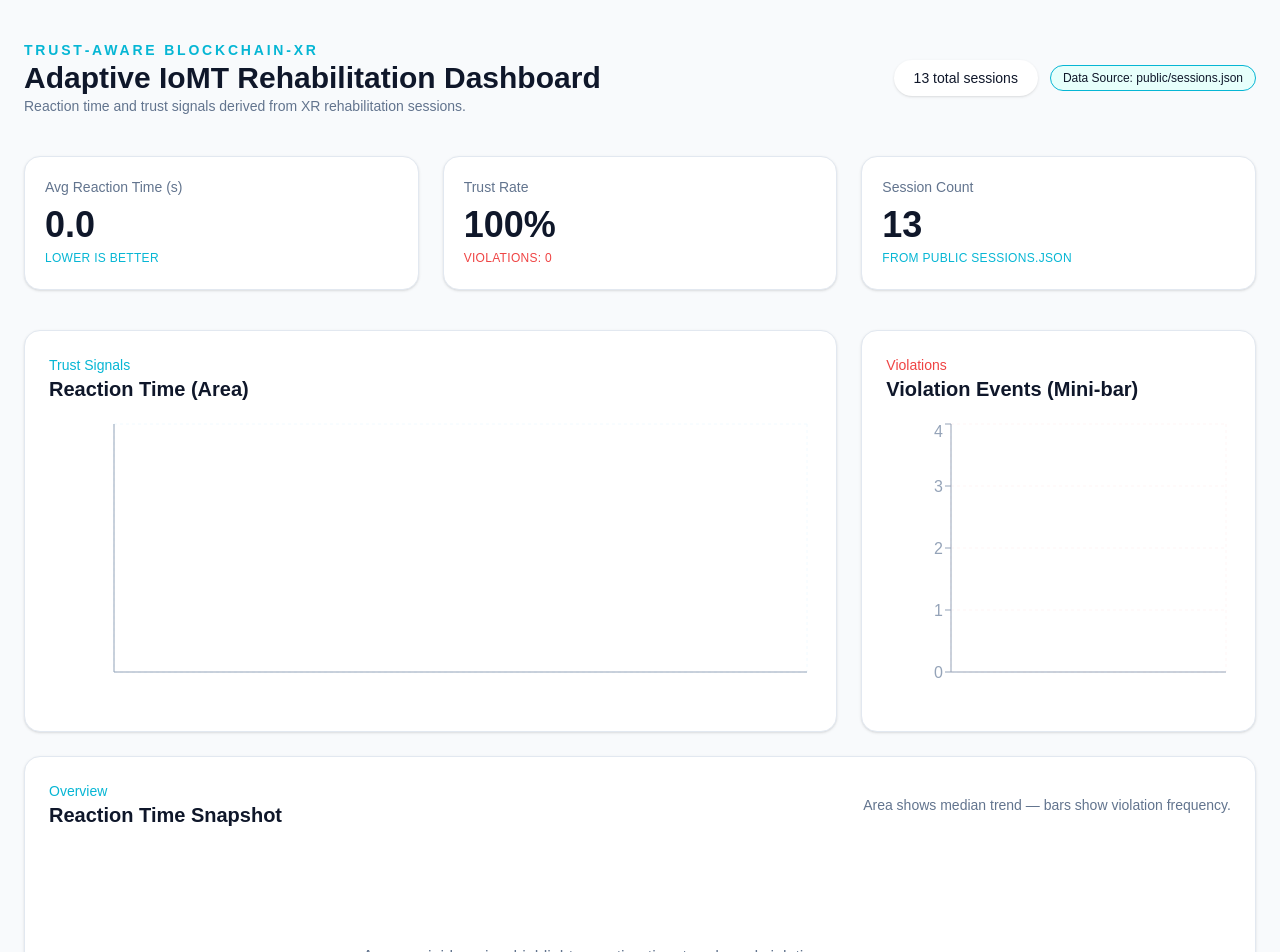
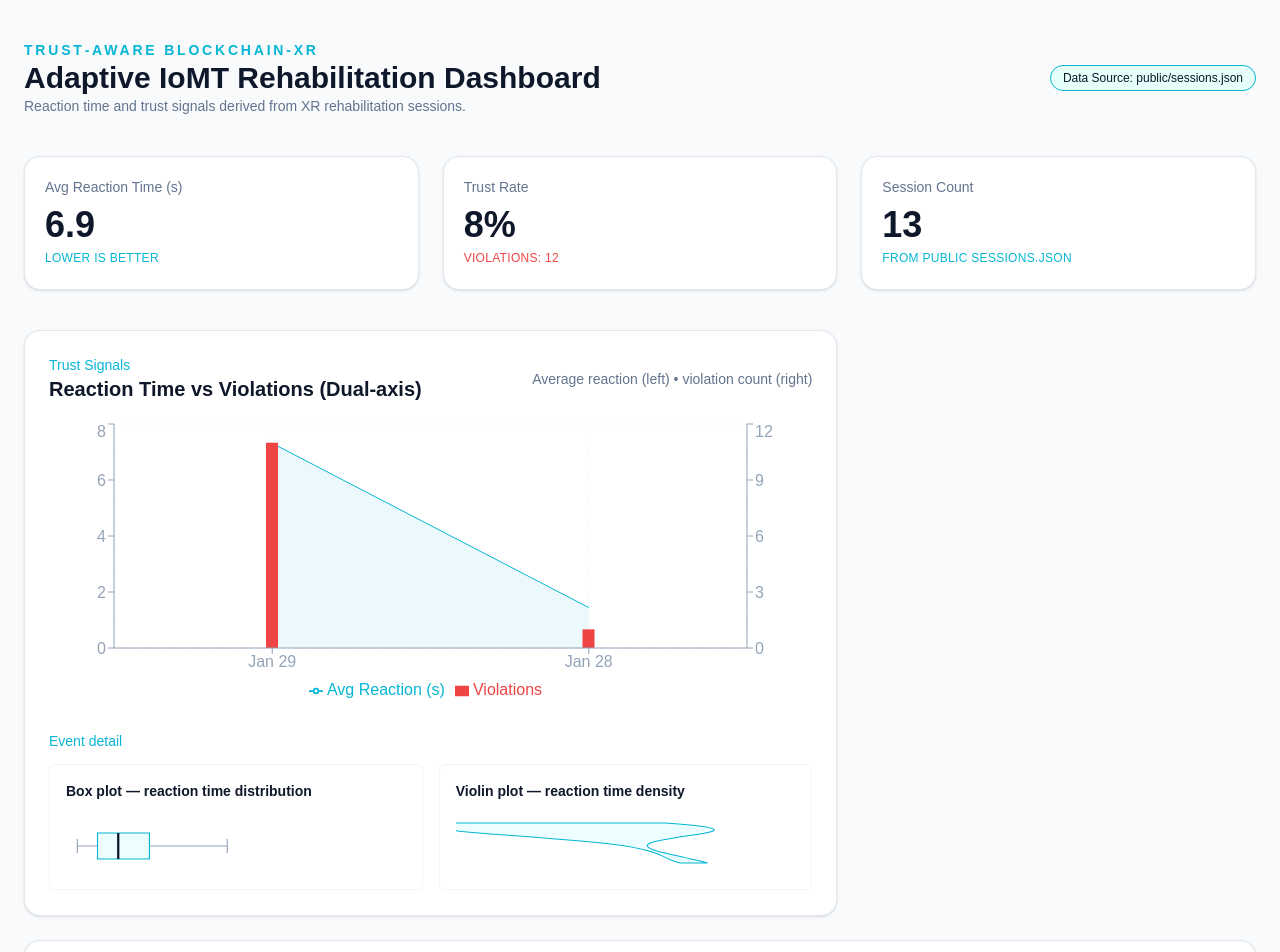
Before and after one commit to Quddos/Blockchain_XR_IoMT, a Next.js app: page /dashboard in a window 1280 px wide. Shown: the top 952 px of the page. Built offline with nearby package versions, Linux system fonts and the light colour scheme.

Commit message:
Refactor DashboardPage and TrendCharts components to enhance session data handling, improve type safety, and implement dual-axis charting for reaction time and violations

```diff
--- a/app/dashboard/page.tsx
+++ b/app/dashboard/page.tsx
@@ -26,7 +26,7 @@ const formatDate = (raw: string) => {
 
 export default async function DashboardPage() {
   // Load sessions: prefer server-side direct file read (fast & reliable), fallback to API fetch
-  let payload: { sessions?: unknown[] } = { sessions: [] };
+  const payload: { sessions?: unknown[] } = { sessions: [] };
   try {
     // Try to read directly from the bundled public JSON file (server-side)
     const fs = await import("fs/promises");
@@ -59,8 +59,24 @@ export default async function DashboardPage() {
     }
   }
 
-  const sessions: { id: number; hash?: string; reaction_time: number; violated: boolean; date: string }[] =
-    (payload.sessions as any[]) || [];
+// Normalize sessions so each item has top-level fields expected by the UI
+  const rawSessions = (payload.sessions as unknown[]) || [];
+  const sessions: { id: number; hash?: string | null; reaction_time: number; violated: boolean; date: string }[] = rawSessions.map((entry, idx) => {
+    const e = entry && typeof entry === "object" ? (entry as Record<string, unknown>) : {};
+    const evt = e.event && typeof e.event === "object" ? (e.event as Record<string, unknown>) : e;
+    const get = (obj: Record<string, unknown>, keys: string[]) => {
+      for (const k of keys) if (k in obj && obj[k] != null) return obj[k];
+      return undefined;
+    };
+
+    return {
+      id: (get(e, ["id"]) as number) ?? idx + 1,
+      hash: (get(e, ["hash", "block_hash"]) as string) ?? null,
+      reaction_time: Number(get(evt as Record<string, unknown>, ["reaction_time", "reaction"]) ?? 0),
+      violated: Boolean(get(evt as Record<string, unknown>, ["violated"]) ?? false),
+      date: String(get(evt as Record<string, unknown>, ["timestamp", "date", "time"]) ?? ""),
+    };
+  });
 
   const averageReaction =
     sessions.reduce((sum, s) => sum + (s.reaction_time || 0), 0) / (sessions.length || 1);
@@ -88,9 +104,6 @@ export default async function DashboardPage() {
           </div>
 
           <div className="flex gap-3 items-center">
-            <div className="rounded-full bg-white px-5 py-2 text-sm font-medium text-[#0f172a] shadow-sm">
-              {sessions.length} total sessions
-            </div>
             <div className="rounded-full bg-[#e6fffb] px-3 py-1 text-xs font-medium text-[#0f172a] border border-[#06b6d4]">
               Data Source: public/sessions.json
             </div>
--- a/components/dashboard/TrendCharts.tsx
+++ b/components/dashboard/TrendCharts.tsx
@@ -1,22 +1,25 @@
 "use client";
 
-
+import React, { useMemo, useState } from "react";
 import {
   Bar,
-  BarChart,
   Area,
+  ComposedChart,
   AreaChart,
   CartesianGrid,
   ResponsiveContainer,
   Tooltip,
   XAxis,
   YAxis,
-  Cell,
+  Legend,
 } from "recharts";
 
 type TrendChartsProps = {
-  sessions: { id: number; hash?: string; reaction_time: number; violated: boolean; date: string }[];
+  sessions: { id: number; hash?: string | null; reaction_time: number; violated: boolean; date: string }[];
 };
+
+const PRIMARY = "#06b6d4"; // teal
+const VIOLATION = "#ef4444"; // red
 
 const formatDateLabel = (value: string) => {
   const parsed = new Date(value);
@@ -29,7 +32,68 @@ const formatDateLabel = (value: string) => {
   return value;
 };
 
+function quantiles(nums: number[]) {
+  if (!nums.length) return { min: 0, q1: 0, med: 0, q3: 0, max: 0 };
+  const a = [...nums].sort((x, y) => x - y);
+  const q = (p: number) => {
+    const pos = (a.length - 1) * p;
+    const base = Math.floor(pos);
+    const rest = pos - base;
+    if (a[base + 1] !== undefined) return a[base] + rest * (a[base + 1] - a[base]);
+    return a[base];
+  };
+  return { min: a[0], q1: q(0.25), med: q(0.5), q3: q(0.75), max: a[a.length - 1] };
+}
+
+function kernelDensity(xs: number[], values: number[], bandwidth = 1) {
+  // gaussian KDE
+  const kernel = (x: number) => (1 / Math.sqrt(2 * Math.PI)) * Math.exp(-0.5 * x * x);
+  return xs.map((x) => {
+    const s = values.reduce((acc, v) => acc + kernel((x - v) / bandwidth), 0);
+    return s / (values.length * bandwidth);
+  });
+}
+
 export function TrendCharts({ sessions }: TrendChartsProps) {
+  // Hooks and computations must run unconditionally (React rules)
+  const ordered = useMemo(() => [...sessions].reverse(), [sessions]);
+  const reactionTimes = useMemo(() => ordered.map((s) => Number(s.reaction_time)).filter(Number.isFinite), [ordered]);
+  const box = useMemo(() => quantiles(reactionTimes), [reactionTimes]);
+  const aggregated = useMemo(() => {
+    const m = new Map<string, { sum: number; cnt: number; viol: number }>();
+    for (const s of ordered) {
+      const label = formatDateLabel(s.date);
+      const cur = m.get(label) ?? { sum: 0, cnt: 0, viol: 0 };
+      cur.sum += Number(s.reaction_time) || 0;
+      cur.cnt += 1;
+      cur.viol += s.violated ? 1 : 0;
+      m.set(label, cur);
+    }
+    return Array.from(m.entries()).map(([dateLabel, v]) => ({ dateLabel, avg: v.cnt ? v.sum / v.cnt : 0, viol: v.viol }));
+  }, [ordered]);
+
+  const violin = useMemo(() => {
+    if (!reactionTimes.length) return { xs: [], density: [] };
+    const min = Math.min(...reactionTimes);
+    const max = Math.max(...reactionTimes);
+    const xs = Array.from({ length: 40 }, (_, i) => min + ((max - min) * i) / 39);
+    const mean = reactionTimes.reduce((a, b) => a + b, 0) / reactionTimes.length;
+    const std = Math.sqrt(reactionTimes.reduce((s, v) => s + (v - mean) ** 2, 0) / reactionTimes.length) || 1;
+    const bw = 1.06 * std * Math.pow(reactionTimes.length, -1 / 5) || (max - min) / 10 || 1;
+    const density = kernelDensity(xs, reactionTimes, bw);
+    const maxD = Math.max(...density);
+    return { xs, density: density.map((d) => d / (maxD || 1)) };
+  }, [reactionTimes]);
+
+  const eventData = useMemo(() => ordered.map((s) => ({
+    dateLabel: formatDateLabel(s.date),
+    reaction_time: s.reaction_time,
+    violated: s.violated,
+    hash: s.hash,
+  })), [ordered]);
+
+  const [methodOpen, setMethodOpen] = useState(false);
+
   if (!sessions.length) {
     return (
       <div className="rounded-2xl border border-slate-200 bg-white p-6 text-center text-slate-500 shadow-sm">
@@ -38,79 +102,167 @@ export function TrendCharts({ sessions }: TrendChartsProps) {
     );
   }
 
-  const chartData = sessions
-    .map((session) => ({
-      date: session.date,
-      dateLabel: formatDateLabel(session.date),
-      reaction_time: session.reaction_time,
-      violated: session.violated ? 1 : 0,
-    }))
-    .reverse(); // chronological order
-
   return (
     <div className="grid gap-6 lg:grid-cols-3">
+      {/* Dual axis: area for avg reaction, bar for violations per day */}
       <div className="rounded-2xl border border-slate-200 bg-white p-6 shadow-sm lg:col-span-2">
-        <div className="mb-4">
-          <p className="text-sm font-medium text-[#06b6d4]">Trust Signals</p>
-          <h3 className="text-xl font-semibold text-[#0f172a]">Reaction Time (Area)</h3>
+        <div className="mb-4 flex items-center justify-between">
+          <div>
+            <p className="text-sm font-medium text-[#06b6d4]">Trust Signals</p>
+            <h3 className="text-xl font-semibold text-[#0f172a]">Reaction Time vs Violations (Dual-axis)</h3>
+          </div>
+          <div className="text-sm text-slate-500">Average reaction (left) • violation count (right)</div>
         </div>
         <div className="h-72">
           <ResponsiveContainer width="100%" height="100%">
-            <AreaChart data={chartData}>
-              <defs>
-                <linearGradient id="reactionGradient" x1="0" y1="0" x2="0" y2="1">
-                  <stop offset="0%" stopColor="#06b6d4" stopOpacity={0.32} />
-                  <stop offset="100%" stopColor="#06b6d4" stopOpacity={0} />
-                </linearGradient>
-              </defs>
+            <ComposedChart data={aggregated}>
               <CartesianGrid strokeDasharray="3 3" stroke="#f1faff" />
               <XAxis dataKey="dateLabel" stroke="#94a3b8" />
-              <YAxis stroke="#94a3b8" />
+              <YAxis yAxisId="left" stroke="#94a3b8" />
+              <YAxis yAxisId="right" orientation="right" stroke="#94a3b8" allowDecimals={false} />
               <Tooltip />
-              <Area
-                type="monotone"
-                dataKey="reaction_time"
-                stroke="#0f172a"
-                strokeWidth={2}
-                fill="url(#reactionGradient)"
-                dot={{ r: 2 }}
-              />
-            </AreaChart>
+              <Legend />
+              <Area yAxisId="left" type="monotone" dataKey="avg" name="Avg Reaction (s)" stroke={PRIMARY} fill={PRIMARY} fillOpacity={0.08} />
+              <Bar yAxisId="right" dataKey="viol" name="Violations" barSize={12} fill={VIOLATION} />
+            </ComposedChart>
           </ResponsiveContainer>
+        </div>
+
+        <div className="mt-6">
+          <div className="text-sm font-medium text-[#06b6d4]">Event detail</div>
+          <div className="h-32 mt-3 grid grid-cols-1 sm:grid-cols-2 gap-4 items-center">
+            <div className="rounded-md border border-slate-100 bg-white p-4 text-sm text-slate-600">
+              <div className="font-semibold text-slate-900">Box plot — reaction time distribution</div>
+              <div className="mt-3">
+                {/* Box plot */}
+                <svg width="100%" height="60" viewBox="0 0 300 60" preserveAspectRatio="none">
+                  <g transform="translate(10,8)">
+                    {/* scale */}
+                    {reactionTimes.length ? (
+                      (() => {
+                        const w = 260;
+                        const min = Math.min(...reactionTimes);
+                        const max = Math.max(...reactionTimes);
+                        const scale = (v: number) => ((v - min) / (max - min || 1)) * w;
+                        const q = box;
+                        const whiskerLow = Math.max(q.min, q.q1 - 1.5 * (q.q3 - q.q1));
+                        const whiskerHigh = Math.min(q.max, q.q3 + 1.5 * (q.q3 - q.q1));
+                        return (
+                          <>
+                            {/* whiskers */}
+                            <line x1={scale(whiskerLow)} x2={scale(q.q1)} y1={25} y2={25} stroke="#94a3b8" strokeWidth={1} />
+                            <line x1={scale(q.q3)} x2={scale(whiskerHigh)} y1={25} y2={25} stroke="#94a3b8" strokeWidth={1} />
+                            {/* box */}
+                            <rect x={scale(q.q1)} y={12} width={Math.max(1, scale(q.q3) - scale(q.q1))} height={26} fill="#ecfeff" stroke={PRIMARY} />
+                            {/* median */}
+                            <line x1={scale(q.med)} x2={scale(q.med)} y1={12} y2={38} stroke="#0f172a" strokeWidth={2} />
+                            {/* whisker caps */}
+                            <line x1={scale(whiskerLow)} x2={scale(whiskerLow)} y1={18} y2={32} stroke="#94a3b8" />
+                            <line x1={scale(whiskerHigh)} x2={scale(whiskerHigh)} y1={18} y2={32} stroke="#94a3b8" />
+                          </>
+                        );
+                      })()
+                    ) : (
+                      <text x="10" y="25" fill="#94a3b8">No data</text>
+                    )}
+                  </g>
+                </svg>
+              </div>
+            </div>
+
+            <div className="rounded-md border border-slate-100 bg-white p-4 text-sm text-slate-600">
+              <div className="font-semibold text-slate-900">Violin plot — reaction time density</div>
+              <div className="mt-3">
+                <svg width="100%" height="60" viewBox="0 0 300 60" preserveAspectRatio="none">
+                  <g transform="translate(150,30)">
+                    {violin.xs.length ? (
+                      (() => {
+                        const w = 120; // max half width
+                        const h = 40;
+                        const pts: string[] = [];
+                        // build right side then left side reverse
+                        const min = Math.min(...reactionTimes);
+                        const max = Math.max(...reactionTimes);
+                        for (let i = 0; i < violin.xs.length; i++) {
+                          const t = violin.xs[i];
+                          const d = violin.density[i];
+                          const x = ((t - min) / (max - min || 1)) * 120 - 60; // center
+                          const y = ((i / (violin.xs.length - 1)) * h) - h / 2;
+                          const rx = d * w;
+                          pts.push(`${x + rx},${y}`);
+                        }
+                        for (let i = violin.xs.length - 1; i >= 0; i--) {
+                          const t = violin.xs[i];
+                          const d = violin.density[i];
+                          const x = ((t - min) / (max - min || 1)) * 120 - 60;
+                          const y = ((i / (violin.xs.length - 1)) * h) - h / 2;
+                          const rx = -d * w;
+                          pts.push(`${x + rx},${y}`);
+                        }
+                        return <path d={`M ${pts.join(" ")} Z`} fill="#ecfeff" stroke={PRIMARY} />;
+                      })()
+                    ) : (
+                      <text x="-30" y="0" fill="#94a3b8">No data</text>
+                    )}
+                  </g>
+                </svg>
+              </div>
+            </div>
+          </div>
         </div>
       </div>
 
-      <div className="rounded-2xl border border-slate-200 bg-white p-6 shadow-sm">
-        <div className="mb-4">
-          <p className="text-sm font-medium text-[#ef4444]">Violations</p>
-          <h3 className="text-xl font-semibold text-[#0f172a]">Violation Events (Mini-bar)</h3>
-        </div>
-        <div className="h-72">
-          <ResponsiveContainer width="100%" height="100%">
-            <BarChart data={chartData}>
-              <CartesianGrid strokeDasharray="3 3" stroke="#fff5f5" />
-              <XAxis dataKey="dateLabel" stroke="#94a3b8" />
-              <YAxis stroke="#94a3b8" allowDecimals={false} />
-              <Tooltip />
-              <Bar dataKey="violated" maxBarSize={18}>
-                {chartData.map((entry, idx) => (
-                  <Cell key={`cell-${idx}`} fill={entry.violated ? "#ef4444" : "#e6e6e6"} />
-                ))}
-              </Bar>
-            </BarChart>
-          </ResponsiveContainer>
-        </div>
-      </div>
-
+      {/* Mini-bar of per-event violations + area with caps colored by violation */}
       <div className="rounded-2xl border border-slate-200 bg-white p-6 shadow-sm lg:col-span-3">
         <div className="mb-4 flex items-center justify-between">
           <div>
             <p className="text-sm font-medium text-[#06b6d4]">Overview</p>
             <h3 className="text-xl font-semibold text-[#0f172a]">Reaction Time Snapshot</h3>
           </div>
-          <span className="text-sm text-slate-500">Area shows median trend — bars show violation frequency.</span>
+          <div className="text-sm text-slate-500">Area shows per-event reaction time — points colored by violation state.</div>
         </div>
-        <div className="h-56 flex items-center justify-center text-slate-500">Area + mini-bar view highlights reaction-time trends and violation occurrences.</div>
+
+        <div className="h-56">
+          <ResponsiveContainer width="100%" height="100%">
+            <AreaChart data={eventData}>
+              <defs>
+                <linearGradient id="evtGrad" x1="0" y1="0" x2="0" y2="1">
+                  <stop offset="0%" stopColor="#06b6d4" stopOpacity={0.18} />
+                  <stop offset="100%" stopColor="#06b6d4" stopOpacity={0} />
+                </linearGradient>
+              </defs>
+              <CartesianGrid strokeDasharray="3 3" stroke="#f7fbfc" />
+              <XAxis dataKey="dateLabel" stroke="#94a3b8" />
+              <YAxis stroke="#94a3b8" />
+              <Tooltip />
+              <Area type="monotone" dataKey="reaction_time" stroke={PRIMARY} fill="url(#evtGrad)" dot={(props: { cx?: number; cy?: number; payload?: Record<string, unknown> }) => {
+                const { cx, cy, payload } = props;
+                if (cx == null || cy == null) return null;
+                const violated = payload && (payload.violated === true || payload.violated === 1);
+                return <circle cx={cx} cy={cy} r={5} fill={violated ? VIOLATION : PRIMARY} stroke="#fff" strokeWidth={1} />;
+              }} />
+            </AreaChart>
+          </ResponsiveContainer>
+        </div>
+
+        <div className="mt-6">
+          <div className="rounded-md border border-slate-100 bg-white p-4 text-sm text-slate-600">
+            <div className="flex items-center justify-between">
+              <div>
+                <div className="font-semibold text-slate-900">Methodology</div>
+                <div className="text-xs text-slate-500">Behavioural data summary and experimental context</div>
+              </div>
+              <button onClick={() => setMethodOpen((s) => !s)} className="text-sm text-[#06b6d4] underline">
+                {methodOpen ? "Hide" : "Show"}
+              </button>
+            </div>
+            {methodOpen && (
+              <div className="mt-3 text-xs text-slate-600 leading-relaxed">
+                The IoMT system was implemented using Unity XR and deployed on a Meta Quest headset with hand-tracking-based locomotion control. Participants navigated a virtual wheelchair through a digital twin urban intersection containing traffic signals and autonomous NPC vehicles. Each experimental session consisted of multiple traffic decision trials, during which behavioural data were recorded automatically. For each trial, reaction time, movement behaviour, traffic-rule compliance, and timestamps were logged locally in structured JSON format. Selected events were additionally hashed using SHA-256 to enable integrity verification and blockchain-ready aggregation. Reaction time is computed as the difference between entry into the decision zone and initiation of movement. Violations indicate movement during restricted signal states.
+              </div>
+            )}
+          </div>
+        </div>
       </div>
     </div>
   );
```
